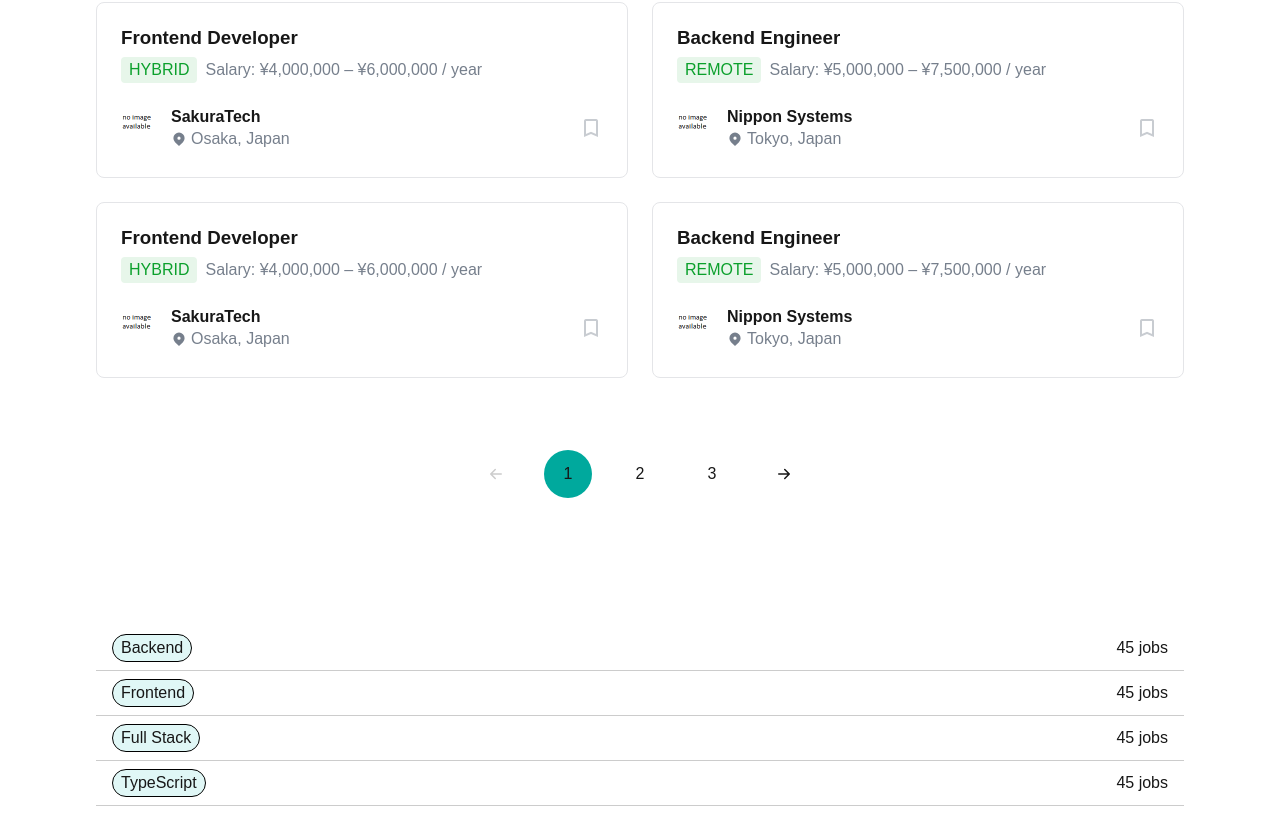
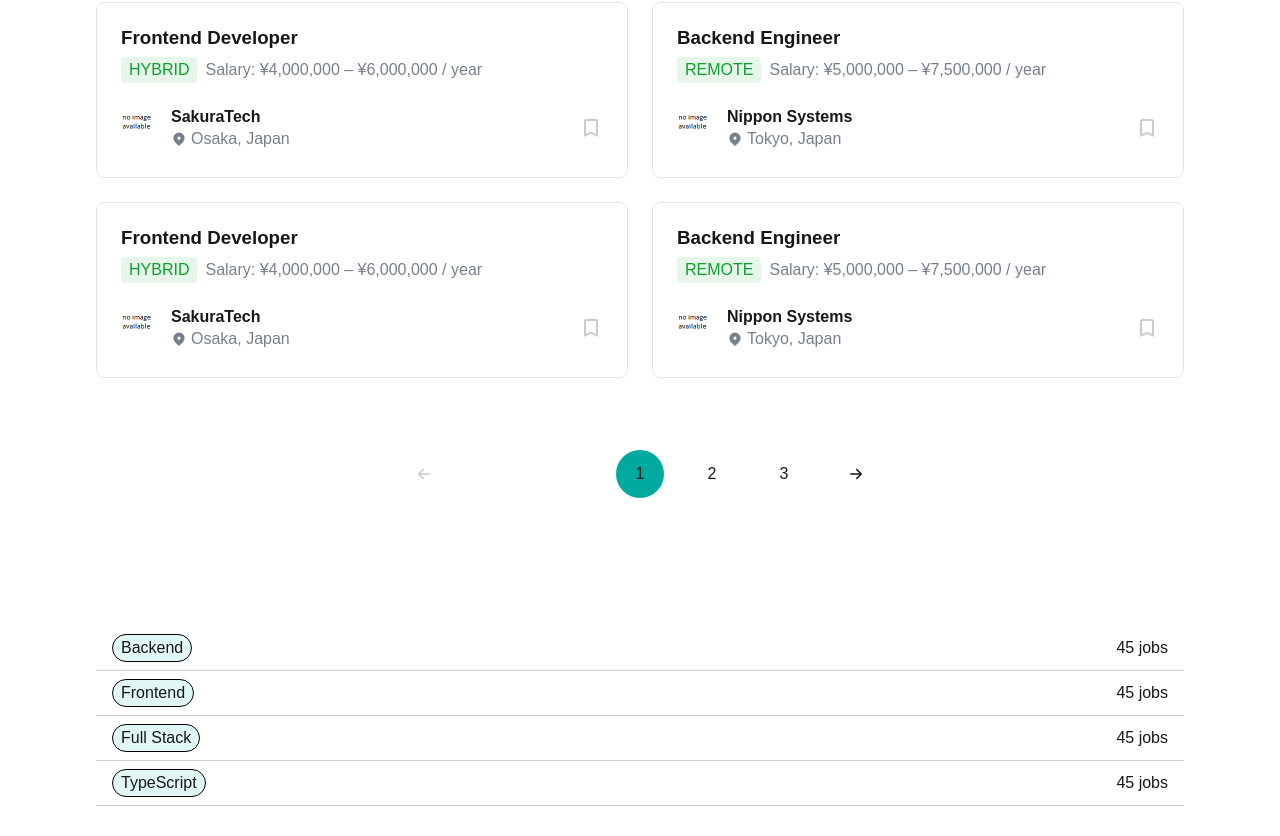
Before and after one commit to tbrendanj/osakadev, a Next.js app: page / in a window 1280 px wide. Shown: the part 1643-2479 px from the top of the page. Built offline with nearby package versions, Linux system fonts and the light colour scheme.

Commit message:
consistent width selector

```diff
--- a/components/JobCardGridPageSelector.tsx
+++ b/components/JobCardGridPageSelector.tsx
@@ -24,10 +24,9 @@ export default function JobCardGridPageSelector({
       <BsArrowLeftShort />
     </a>
     {pageSelectorNumbers.map(pageNumber => {
-      if (pageNumbers.includes(pageNumber)) {
-        return <a key={`${"page_" + pageNumber}`} className={`${styles.page_selector} ${pageNumber === currentPage && styles.selected_page}`} onClick={() => pageSelectorFunction(pageNumber)}>{pageNumber}</a>;
-      }
-      return "";
+      return <a key={`${"page_" + pageNumber}`} className={`${styles.page_selector} ${pageNumber === currentPage && styles.selected_page} ${!pageNumbers.includes(pageNumber) ? styles.disabled : ""}`} onClick={() => pageSelectorFunction(pageNumber)}>
+        {pageNumbers.includes(pageNumber) && pageNumber}
+        </a>;
     })}
     <a className={`${styles.page_selector} ${styles.page_selector_arrow} ${currentPage >= maxPage ? styles.disabled : ""}`} onClick={() => pageSelectorFunction(currentPage + 1)}>
       <BsArrowRightShort />
```
